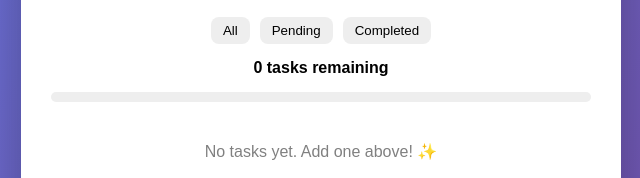
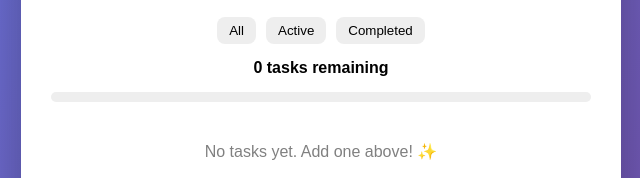
Before and after one commit to ibraah007/task-master, a plain HTML site: page index.html in a window 1280 px wide. Shown: the part 375-553 px from the top of the page, 319-959 px from the left. Drawn offline with Linux system fonts and the light colour scheme.

Commit message:
changes made to this file

```diff
--- a/index.html
+++ b/index.html
@@ -19,7 +19,7 @@
         <!-- FILTER BUTTONS (NEW) -->
         <div class="filter-buttons">
             <button onclick="setFilter('all')">All</button>
-            <button onclick="setFilter('active')">Pending</button>
+            <button onclick="setFilter('active')">Active</button>
             <button onclick="setFilter('completed')">Completed</button>
         </div>
 
```
